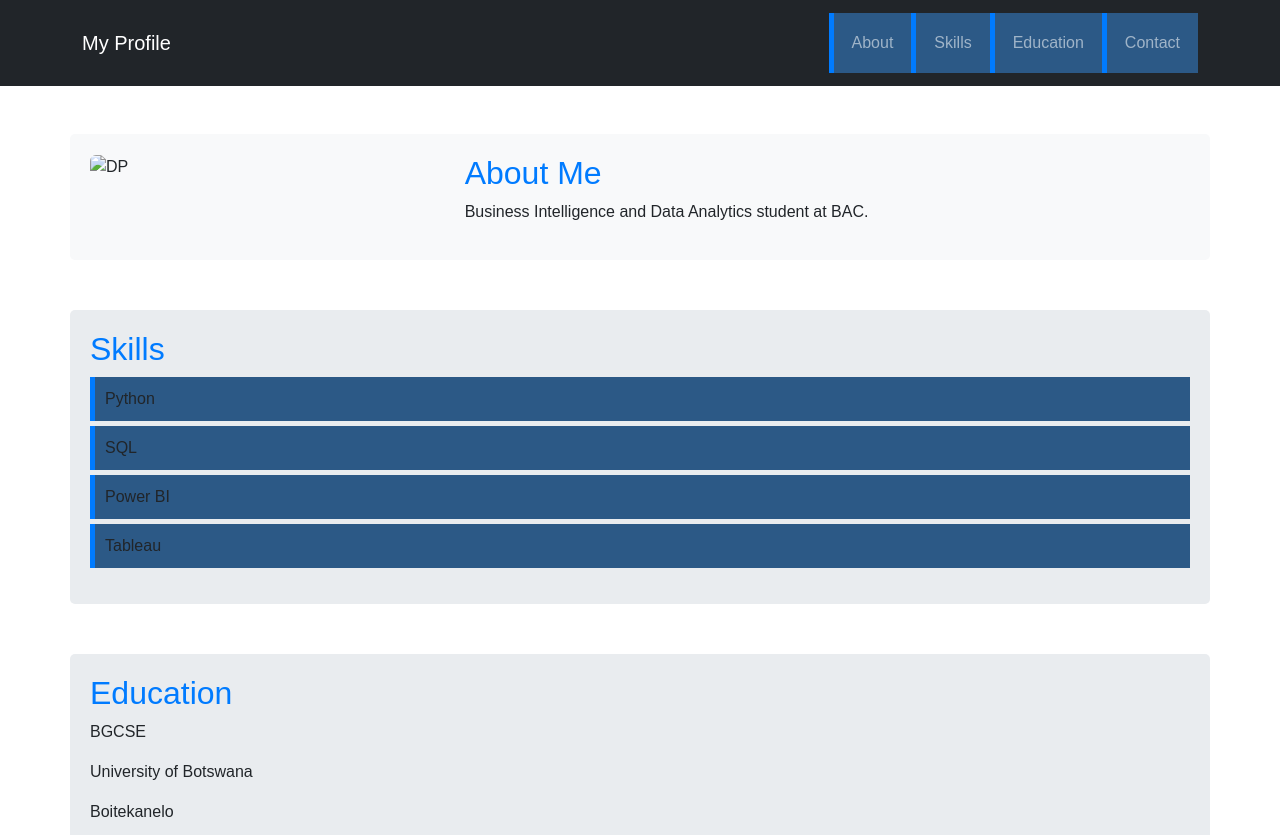
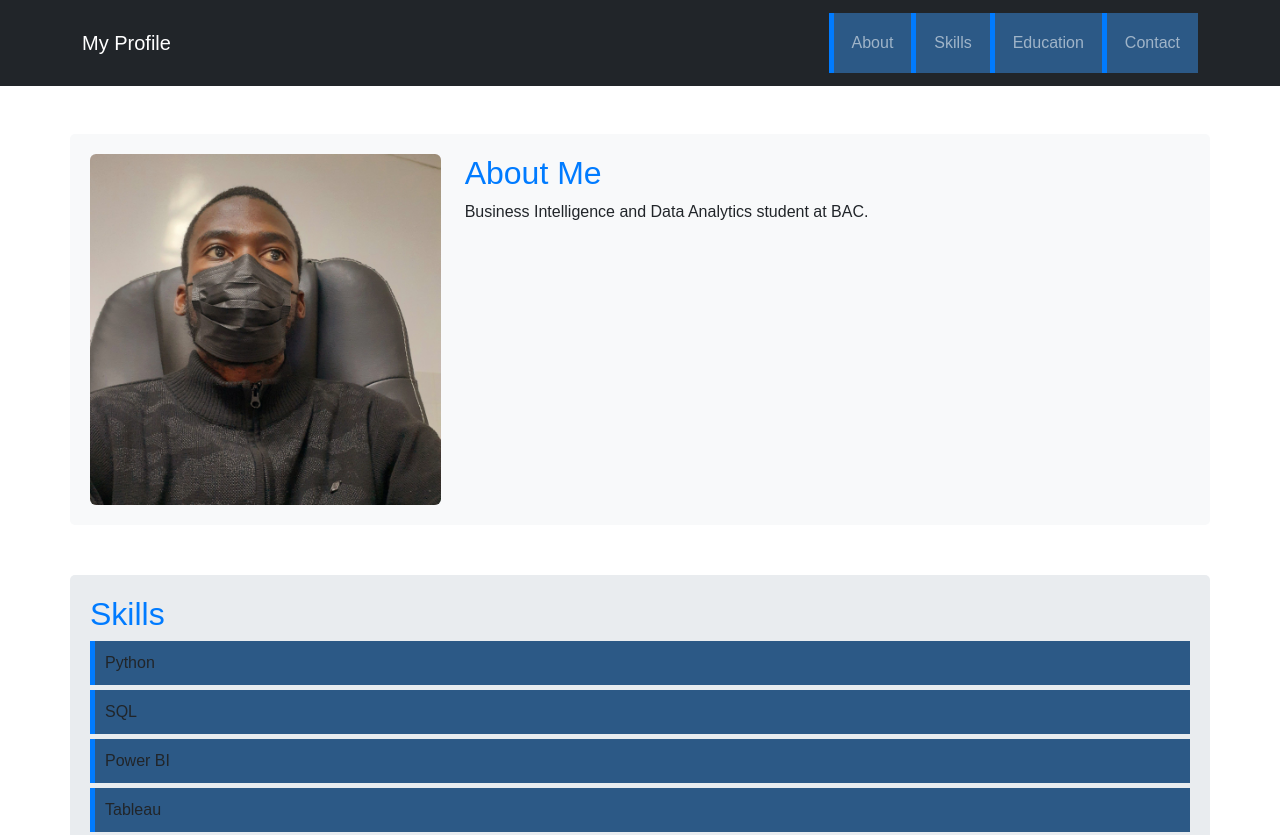
Before and after one commit to EliasMothibapula/personal-profile, a plain HTML site: page index.html in a window 1280 px wide. Shown: the top 835 px of the page. Drawn offline with nearby package versions, Linux system fonts and the light colour scheme.

Commit message:
index.html

```diff
--- a/index.html
+++ b/index.html
@@ -28,7 +28,7 @@
     <section id="About" class="container mt-5">
         <div class="row">
             <div class="col-md-4">
-                <img src="assets/images/DP.JPG" class="img-fluid rounded" alt="DP">
+                <img src="DP.JPG" class="img-fluid rounded" alt="DP">
             </div>
             <div class="col-md-8">
                 <h2>About Me</h2>
```
